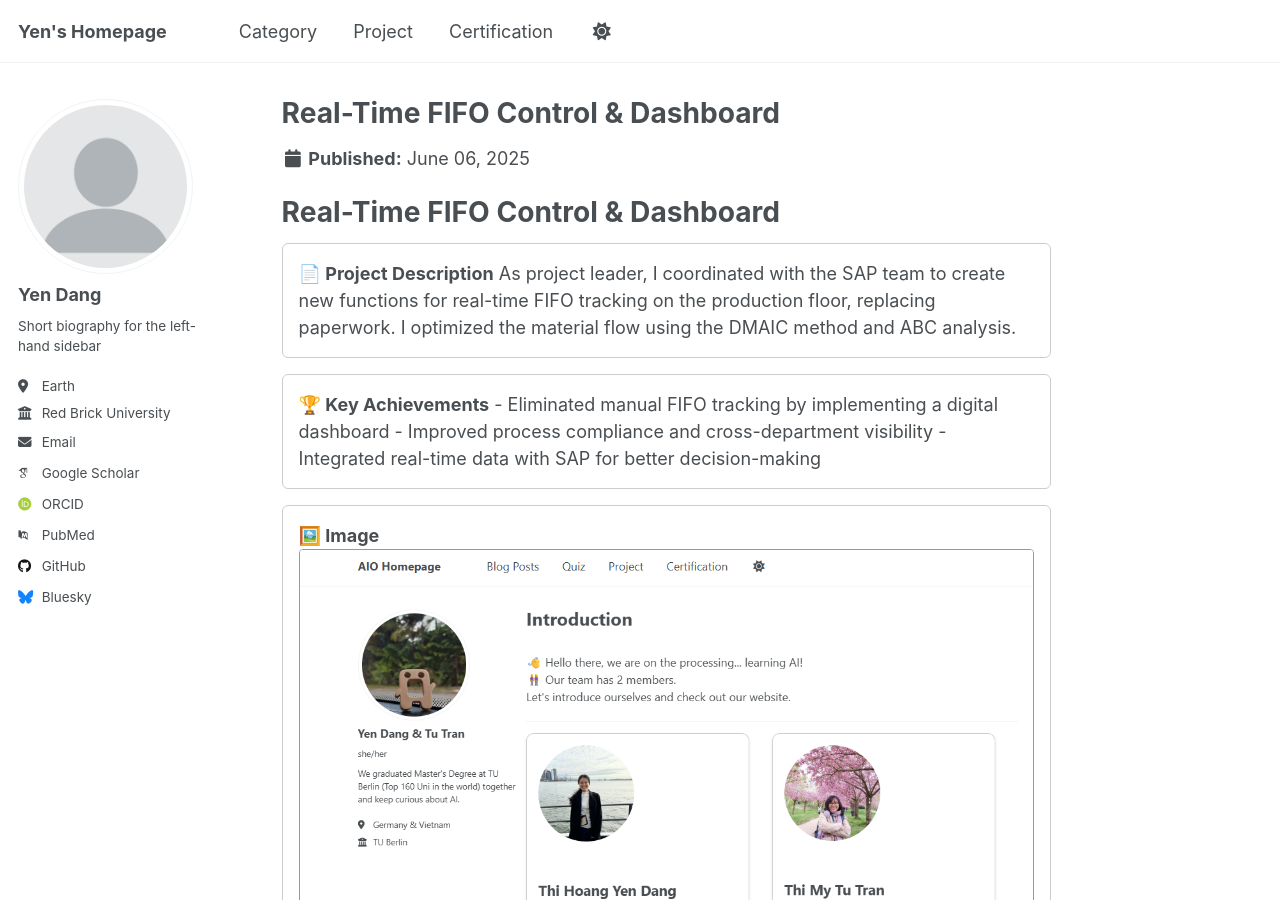
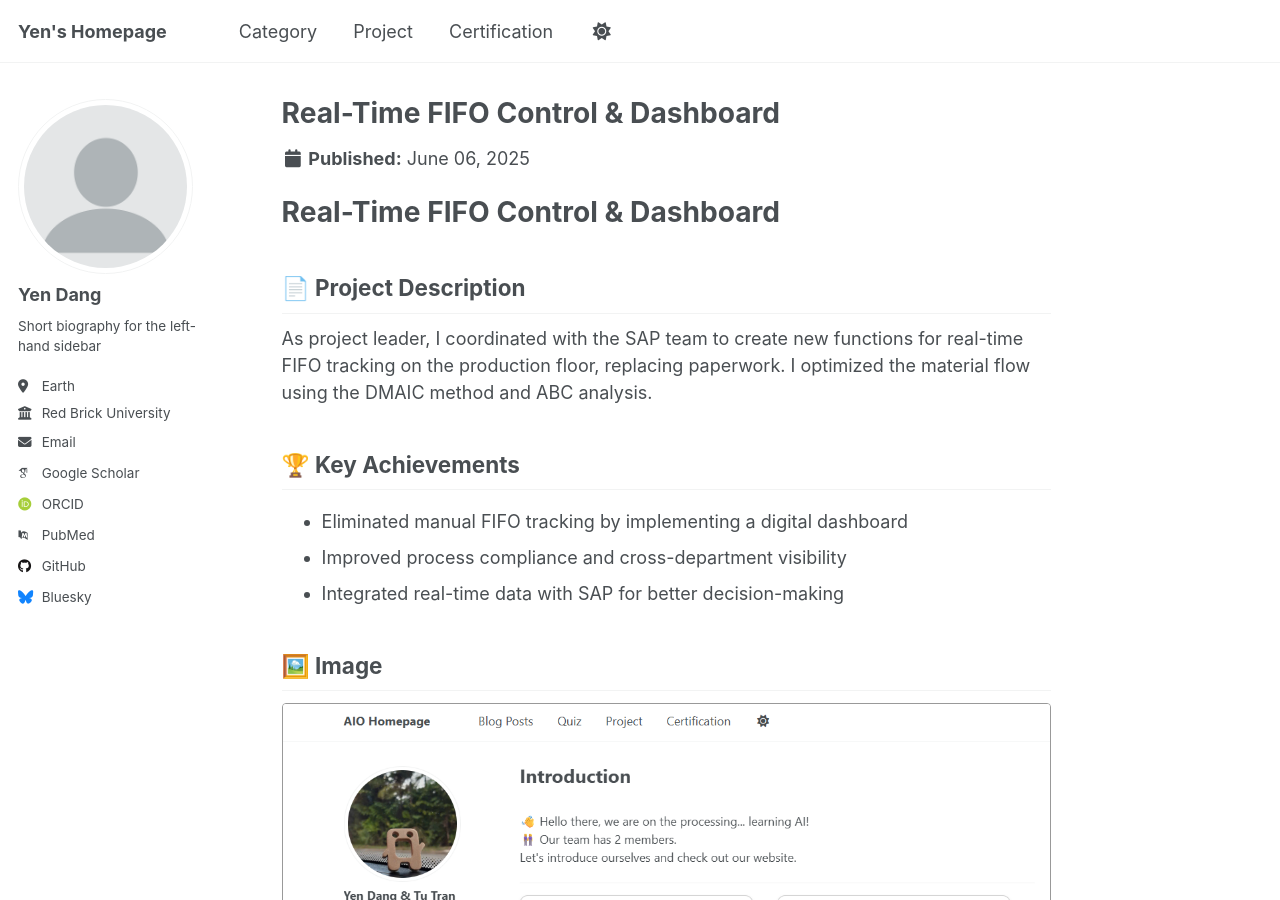
Before and after one commit to yen010390/yen010390.github.io, a Jekyll site: the page built from _project/p1.md, in a window 1280 px wide and 900 px high. Built offline with Jekyll 4.4.1, drawn with Linux system fonts in a browser that asks for light colours; some web fonts are replaced.

Commit message:
Update p1.md

```diff
--- a/_project/p1.md
+++ b/_project/p1.md
@@ -7,26 +7,19 @@ category: "Category 1: Process Digitalization & SAP Integration"
 
 # Real-Time FIFO Control & Dashboard
 
-<div style="border: 1px solid #ccc; border-radius: 6px; padding: 16px; margin-bottom: 16px;">
-  <strong>📄 Project Description</strong>
-  As project leader, I coordinated with the SAP team to create new functions for real-time FIFO tracking on the production floor, replacing paperwork. I optimized the material flow using the DMAIC method and ABC analysis.
-</div>
+## 📄 Project Description
+As project leader, I coordinated with the SAP team to create new functions for real-time FIFO tracking on the production floor, replacing paperwork. I optimized the material flow using the DMAIC method and ABC analysis.
 
 
-<div style="border: 1px solid #ccc; border-radius: 6px; padding: 16px; margin-bottom: 16px;">
-  <strong>🏆 Key Achievements</strong>
+## 🏆 Key Achievements
   - Eliminated manual FIFO tracking by implementing a digital dashboard
   - Improved process compliance and cross-department visibility
   - Integrated real-time data with SAP for better decision-making
-</div>
 
 
-<div style="border: 1px solid #ccc; border-radius: 6px; padding: 16px; margin-bottom: 16px;">
-  <strong>🖼️ Image</strong>
+## 🖼️ Image
   <img src="https://yen010390.github.io/images/AIO-homepage.png" alt="Project Dashboard" style="max-width: 100%; border: 1px solid #999; border-radius: 4px;">
-</div>
 
-<div style="border: 1px solid #ccc; border-radius: 6px; padding: 16px;">
-  <strong>🛠️ Relevant Skills Demonstrated</strong>
-  Project Management, SAP Integration, Process Automation, DMAIC, Cross-functional Collaboration
-</div>
+
+## 🛠️ Relevant Skills Demonstrated
+Project Management, SAP Integration, Process Automation, DMAIC, Cross-functional Collaboration
```
